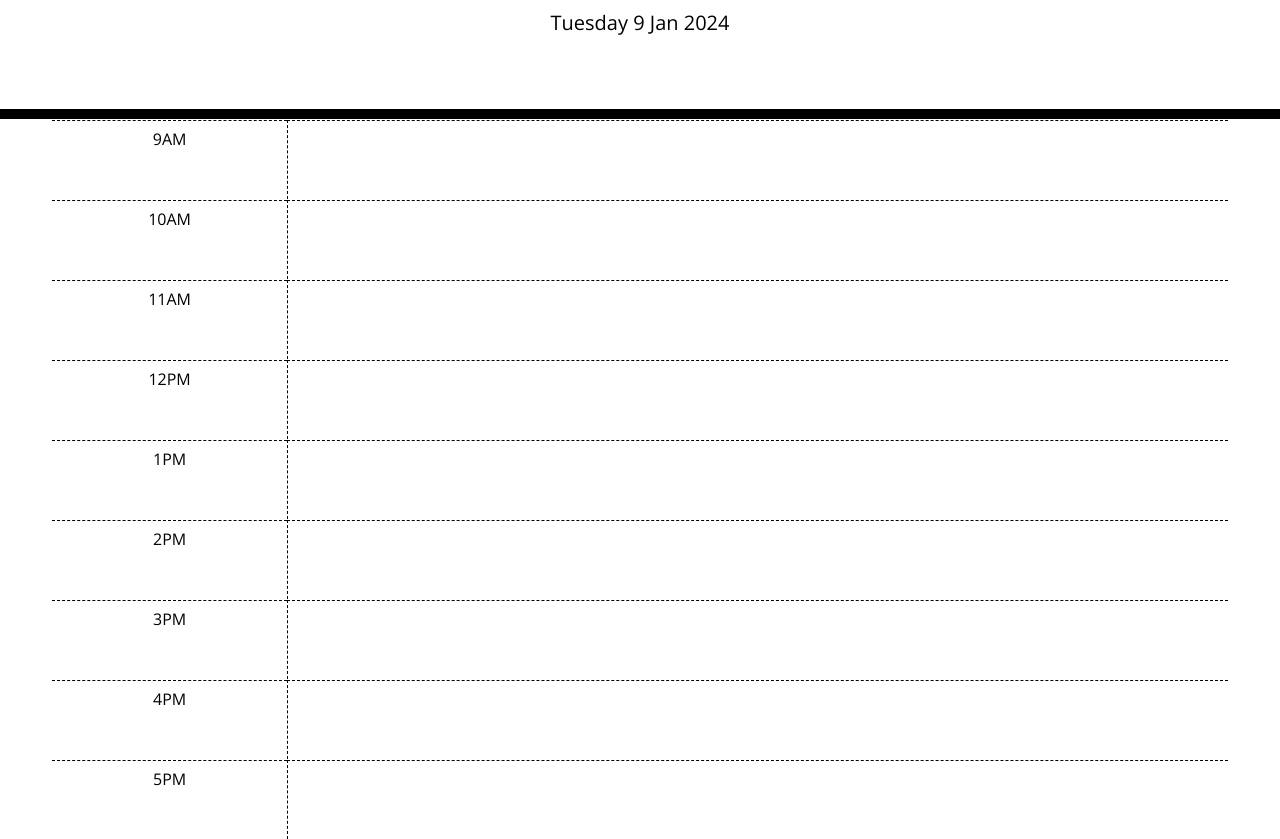
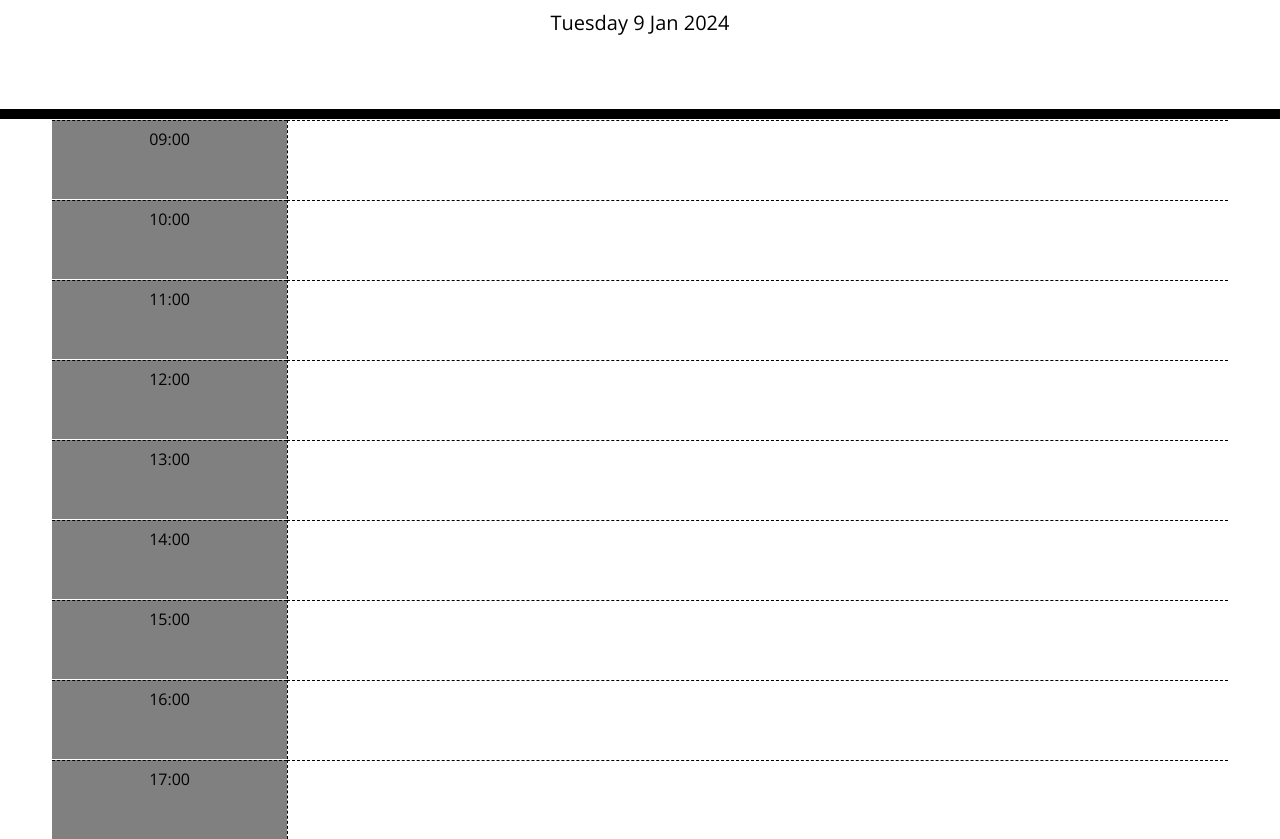
Before and after one commit to kbearne/Work-Day-Scheduler-Kelly-Bearne, a plain HTML site: page index.html in a window 1280 px wide. Shown: the part 168-1007 px from the top of the page. Drawn offline with nearby package versions, Linux system fonts and the light colour scheme.

Commit message:
completed functionality (JS) to colour code timeblock divs in comparison to the current hour

```diff
--- a/assets/js/script.js
+++ b/assets/js/script.js
@@ -1,28 +1,15 @@
-/* Color-code each time block based on past, present, and future when the time block is viewed.
-
-Allow a user to enter an event when they click a time block
+/* Allow a user to enter an event when they click a time block
 
 Save the event in local storage when the save button is clicked in that time block.
 
 Persist events between refreshes of a page */
 
+const currentHour = dayjs().hour();
+console.log(currentHour);
+
 // display the current day at the top of the calendar when a user opens the planner
 const today = dayjs();
 $("#currentDay").text(today.format("dddd D MMM YYYY"));
-
-// colour code when clicked (event listener):
-/* past
-present
-future
-
-onload
-
-check against current date/time
-if less = past
-if equal = present
-if more = future
-
-get current date time */
 
 // when the page is ready
 document.addEventListener('DOMContentLoaded', function () {
@@ -30,13 +17,20 @@ document.addEventListener('DOMContentLoaded', function () {
     // select all hour blocks
     const hourBlocks = document.querySelectorAll('.hour');
 
-    // loop all hour blocks and check against current time
+    // loop hour blocks to check them against the current hour
     hourBlocks.forEach(function(hourBlock) {
-        // get the hour block value
+        // get the hour block value and parse as an int
         let hourBlockValue = hourBlock.innerHTML;
+        let hourBlockNumber = parseInt(hourBlockValue, 10);
 
-        // compare hour block value against current time
-        // TODO
+        // compare hour block value against current time and colour the corresponding divs accordingly
+        if (hourBlockNumber === currentHour) {
+            hourBlock.style.backgroundColor = "red";
+        } else if (hourBlockNumber < currentHour) {
+            hourBlock.style.backgroundColor = "grey";
+        } else {
+            hourBlock.style.backgroundColor = "green";
+        };
     });
 
 });
--- a/index.html
+++ b/index.html
@@ -21,42 +21,43 @@
     <p class="lead">A simple calendar app for scheduling your work day</p>
     <p id="currentDay" class="lead"></p>
   </header>
+
   <div class="time-block">
     <!-- hour long time blocks -->
     <div class="row">
-      <div class="hour">9AM</div>
+      <div class="hour">09:00</div>
       <div class="description"></div>
     </div>
     <div class="row">
-      <div class="hour">10AM</div>
+      <div class="hour">10:00</div>
       <div class="description"></div>
     </div>
     <div class="row">
-      <div class="hour">11AM</div>
+      <div class="hour">11:00</div>
       <div class="description"></div>
     </div>
     <div class="row">
-      <div class="hour">12PM</div>
+      <div class="hour">12:00</div>
       <div class="description"></div>
     </div>
     <div class="row">
-      <div class="hour">1PM</div>
+      <div class="hour">13:00</div>
       <div class="description"></div>
     </div>
     <div class="row">
-      <div class="hour">2PM</div>
+      <div class="hour">14:00</div>
       <div class="description"></div>
     </div>
     <div class="row">
-      <div class="hour">3PM</div>
+      <div class="hour">15:00</div>
       <div class="description"></div>
     </div>
     <div class="row">
-      <div class="hour">4PM</div>
+      <div class="hour">16:00</div>
       <div class="description"></div>
     </div>
     <div class="row">
-      <div class="hour">5PM</div>
+      <div class="hour">17:00</div>
       <div class="description"></div>
     </div>
   </div>
```
